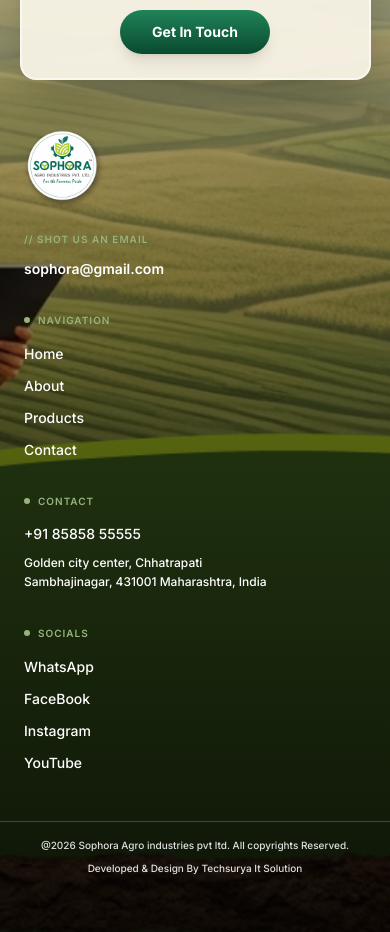
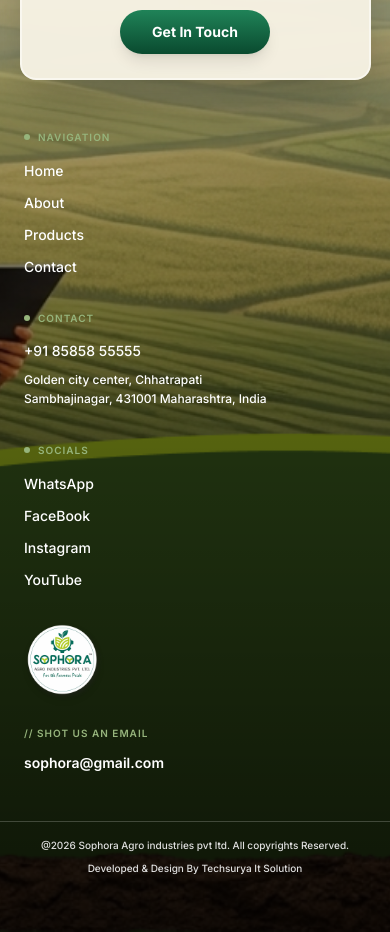
Before and after one commit to GAJODHAR4313/test, a React (Vite) app: page / in a window 390 px wide. Shown: the part 7960-8892 px from the top of the page. Built offline with nearby package versions, Linux system fonts and the light colour scheme; a web font is replaced by a local one.

Commit message:
Move footer logo to bottom on mobile layout

```diff
--- a/src/components/Footer.jsx
+++ b/src/components/Footer.jsx
@@ -62,7 +62,7 @@ function Footer() {
           <div className="max-w-[1400px] mx-auto grid grid-cols-1 md:grid-cols-2 lg:grid-cols-4 gap-8 md:gap-12 text-[#a0c58a]">
 
             {/* Column 1: Logo & Email */}
-            <div className="flex flex-col items-start gap-3">
+            <div className="flex flex-col items-start gap-3 order-last md:order-none">
               <div className="w-20 h-20 md:w-24 md:h-24 flex items-center justify-center mb-1">
                 <img src="/Sophora Round Logo 1.png" alt="Sophora Logo" className="w-full h-full object-contain drop-shadow-md" />
               </div>
```
